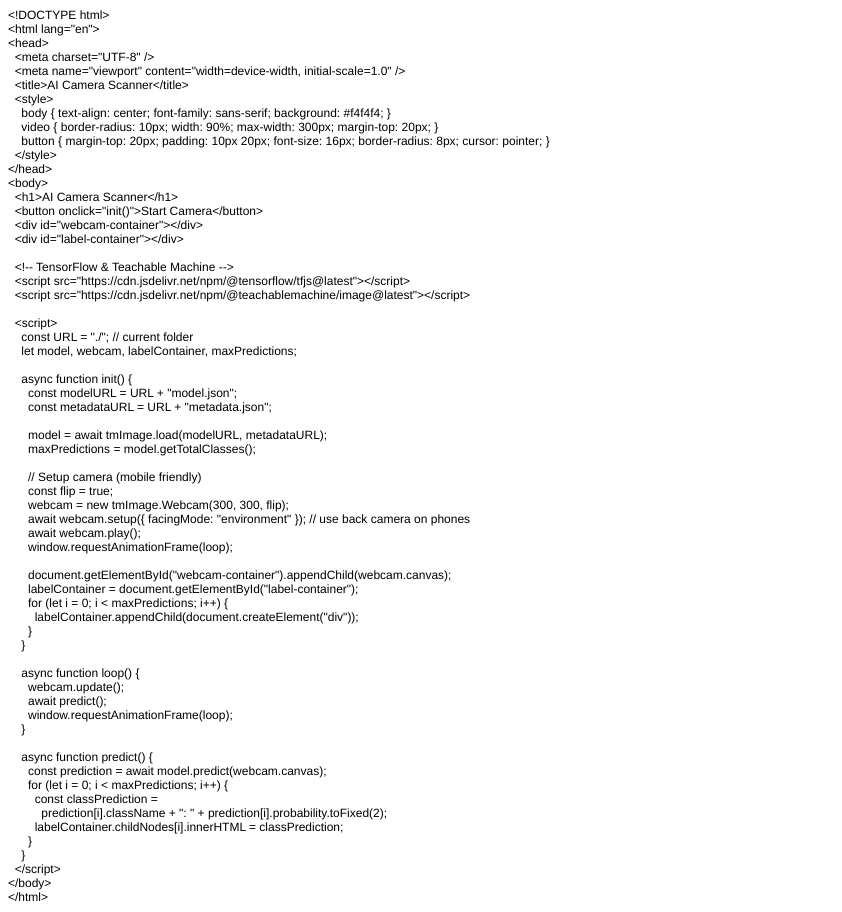
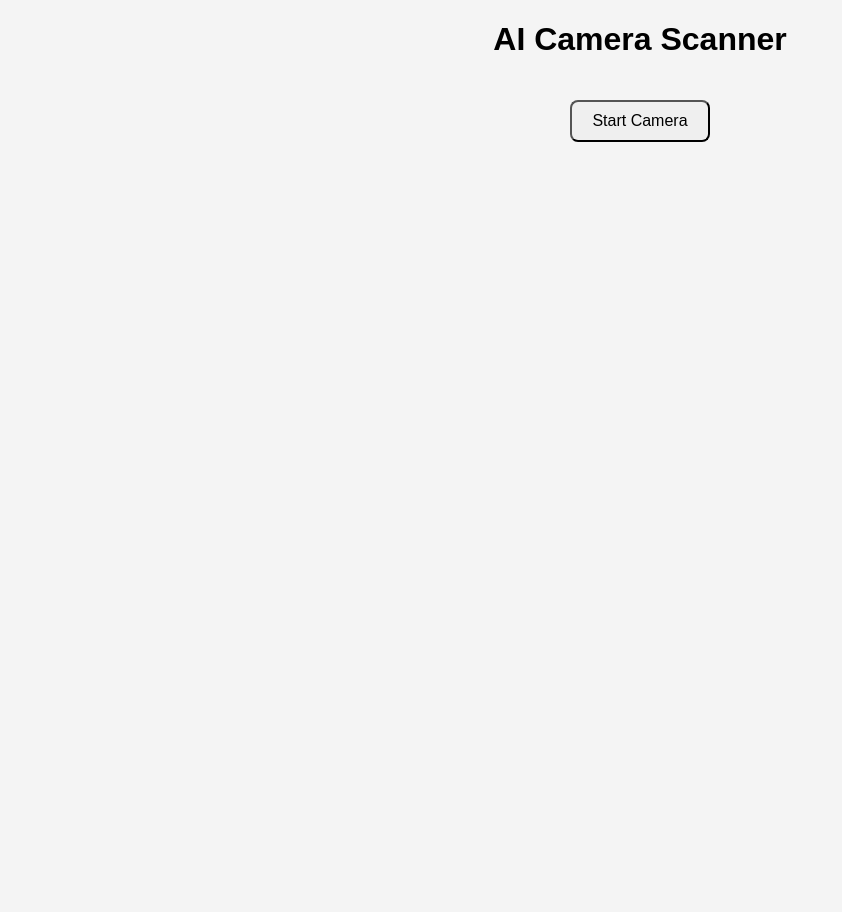
Before and after one commit to valeriemgsln/ai-camera, a plain HTML site: page index.html in a window 1280 px wide. Shown: the whole page, without its empty margins (0-842 px from the left). After the commit the page ends 800 px from the top, so only its background shows below. Drawn offline with Linux system fonts and the light colour scheme.

Commit message:
Update index.html

```diff
--- a/index.html
+++ b/index.html
@@ -1,80 +1,63 @@
-<!DOCTYPE html PUBLIC "-//W3C//DTD HTML 4.01//EN" "http://www.w3.org/TR/html4/strict.dtd">
-<html>
+<!DOCTYPE html>
+<html lang="en">
 <head>
-  <meta http-equiv="Content-Type" content="text/html; charset=utf-8">
-  <meta http-equiv="Content-Style-Type" content="text/css">
-  <title></title>
-  <meta name="Generator" content="Cocoa HTML Writer">
-  <meta name="CocoaVersion" content="2575.4">
-  <style type="text/css">
-    p.p1 {margin: 0.0px 0.0px 0.0px 0.0px; font: 12.0px Helvetica}
-    p.p2 {margin: 0.0px 0.0px 0.0px 0.0px; font: 12.0px Helvetica; min-height: 14.0px}
+  <meta charset="UTF-8" />
+  <meta name="viewport" content="width=device-width, initial-scale=1.0" />
+  <title>AI Camera Scanner</title>
+  <style>
+    body { text-align: center; font-family: sans-serif; background: #f4f4f4; }
+    video { border-radius: 10px; width: 90%; max-width: 300px; margin-top: 20px; }
+    button { margin-top: 20px; padding: 10px 20px; font-size: 16px; border-radius: 8px; cursor: pointer; }
   </style>
 </head>
 <body>
-<p class="p1">&lt;!DOCTYPE html&gt;</p>
-<p class="p1">&lt;html lang="en"&gt;</p>
-<p class="p1">&lt;head&gt;</p>
-<p class="p1"><span class="Apple-converted-space">  </span>&lt;meta charset="UTF-8" /&gt;</p>
-<p class="p1"><span class="Apple-converted-space">  </span>&lt;meta name="viewport" content="width=device-width, initial-scale=1.0" /&gt;</p>
-<p class="p1"><span class="Apple-converted-space">  </span>&lt;title&gt;AI Camera Scanner&lt;/title&gt;</p>
-<p class="p1"><span class="Apple-converted-space">  </span>&lt;style&gt;</p>
-<p class="p1"><span class="Apple-converted-space">    </span>body { text-align: center; font-family: sans-serif; background: #f4f4f4; }</p>
-<p class="p1"><span class="Apple-converted-space">    </span>video { border-radius: 10px; width: 90%; max-width: 300px; margin-top: 20px; }</p>
-<p class="p1"><span class="Apple-converted-space">    </span>button { margin-top: 20px; padding: 10px 20px; font-size: 16px; border-radius: 8px; cursor: pointer; }</p>
-<p class="p1"><span class="Apple-converted-space">  </span>&lt;/style&gt;</p>
-<p class="p1">&lt;/head&gt;</p>
-<p class="p1">&lt;body&gt;</p>
-<p class="p1"><span class="Apple-converted-space">  </span>&lt;h1&gt;AI Camera Scanner&lt;/h1&gt;</p>
-<p class="p1"><span class="Apple-converted-space">  </span>&lt;button onclick="init()"&gt;Start Camera&lt;/button&gt;</p>
-<p class="p1"><span class="Apple-converted-space">  </span>&lt;div id="webcam-container"&gt;&lt;/div&gt;</p>
-<p class="p1"><span class="Apple-converted-space">  </span>&lt;div id="label-container"&gt;&lt;/div&gt;</p>
-<p class="p2"><br></p>
-<p class="p1"><span class="Apple-converted-space">  </span>&lt;!-- TensorFlow &amp; Teachable Machine --&gt;</p>
-<p class="p1"><span class="Apple-converted-space">  </span>&lt;script src="https://cdn.jsdelivr.net/npm/@tensorflow/tfjs@latest"&gt;&lt;/script&gt;</p>
-<p class="p1"><span class="Apple-converted-space">  </span>&lt;script src="https://cdn.jsdelivr.net/npm/@teachablemachine/image@latest"&gt;&lt;/script&gt;</p>
-<p class="p2"><br></p>
-<p class="p1"><span class="Apple-converted-space">  </span>&lt;script&gt;</p>
-<p class="p1"><span class="Apple-converted-space">    </span>const URL = "./"; // current folder</p>
-<p class="p1"><span class="Apple-converted-space">    </span>let model, webcam, labelContainer, maxPredictions;</p>
-<p class="p2"><br></p>
-<p class="p1"><span class="Apple-converted-space">    </span>async function init() {</p>
-<p class="p1"><span class="Apple-converted-space">      </span>const modelURL = URL + "model.json";</p>
-<p class="p1"><span class="Apple-converted-space">      </span>const metadataURL = URL + "metadata.json";</p>
-<p class="p2"><br></p>
-<p class="p1"><span class="Apple-converted-space">      </span>model = await tmImage.load(modelURL, metadataURL);</p>
-<p class="p1"><span class="Apple-converted-space">      </span>maxPredictions = model.getTotalClasses();</p>
-<p class="p2"><br></p>
-<p class="p1"><span class="Apple-converted-space">      </span>// Setup camera (mobile friendly)</p>
-<p class="p1"><span class="Apple-converted-space">      </span>const flip = true;</p>
-<p class="p1"><span class="Apple-converted-space">      </span>webcam = new tmImage.Webcam(300, 300, flip);</p>
-<p class="p1"><span class="Apple-converted-space">      </span>await webcam.setup({ facingMode: "environment" }); // use back camera on phones</p>
-<p class="p1"><span class="Apple-converted-space">      </span>await webcam.play();</p>
-<p class="p1"><span class="Apple-converted-space">      </span>window.requestAnimationFrame(loop);</p>
-<p class="p2"><br></p>
-<p class="p1"><span class="Apple-converted-space">      </span>document.getElementById("webcam-container").appendChild(webcam.canvas);</p>
-<p class="p1"><span class="Apple-converted-space">      </span>labelContainer = document.getElementById("label-container");</p>
-<p class="p1"><span class="Apple-converted-space">      </span>for (let i = 0; i &lt; maxPredictions; i++) {</p>
-<p class="p1"><span class="Apple-converted-space">        </span>labelContainer.appendChild(document.createElement("div"));</p>
-<p class="p1"><span class="Apple-converted-space">      </span>}</p>
-<p class="p1"><span class="Apple-converted-space">    </span>}</p>
-<p class="p2"><br></p>
-<p class="p1"><span class="Apple-converted-space">    </span>async function loop() {</p>
-<p class="p1"><span class="Apple-converted-space">      </span>webcam.update();</p>
-<p class="p1"><span class="Apple-converted-space">      </span>await predict();</p>
-<p class="p1"><span class="Apple-converted-space">      </span>window.requestAnimationFrame(loop);</p>
-<p class="p1"><span class="Apple-converted-space">    </span>}</p>
-<p class="p2"><br></p>
-<p class="p1"><span class="Apple-converted-space">    </span>async function predict() {</p>
-<p class="p1"><span class="Apple-converted-space">      </span>const prediction = await model.predict(webcam.canvas);</p>
-<p class="p1"><span class="Apple-converted-space">      </span>for (let i = 0; i &lt; maxPredictions; i++) {</p>
-<p class="p1"><span class="Apple-converted-space">        </span>const classPrediction =</p>
-<p class="p1"><span class="Apple-converted-space">          </span>prediction[i].className + ": " + prediction[i].probability.toFixed(2);</p>
-<p class="p1"><span class="Apple-converted-space">        </span>labelContainer.childNodes[i].innerHTML = classPrediction;</p>
-<p class="p1"><span class="Apple-converted-space">      </span>}</p>
-<p class="p1"><span class="Apple-converted-space">    </span>}</p>
-<p class="p1"><span class="Apple-converted-space">  </span>&lt;/script&gt;</p>
-<p class="p1">&lt;/body&gt;</p>
-<p class="p1">&lt;/html&gt;</p>
+  <h1>AI Camera Scanner</h1>
+  <button onclick="init()">Start Camera</button>
+  <div id="webcam-container"></div>
+  <div id="label-container"></div>
+
+  <!-- TensorFlow & Teachable Machine -->
+  <script src="https://cdn.jsdelivr.net/npm/@tensorflow/tfjs@latest"></script>
+  <script src="https://cdn.jsdelivr.net/npm/@teachablemachine/image@latest"></script>
+
+  <script>
+    const URL = "./";
+    let model, webcam, labelContainer, maxPredictions;
+
+    async function init() {
+      const modelURL = URL + "model.json";
+      const metadataURL = URL + "metadata.json";
+
+      model = await tmImage.load(modelURL, metadataURL);
+      maxPredictions = model.getTotalClasses();
+
+      const flip = true;
+      webcam = new tmImage.Webcam(300, 300, flip);
+      await webcam.setup({ facingMode: "environment" });
+      await webcam.play();
+      window.requestAnimationFrame(loop);
+
+      document.getElementById("webcam-container").appendChild(webcam.canvas);
+      labelContainer = document.getElementById("label-container");
+      for (let i = 0; i < maxPredictions; i++) {
+        labelContainer.appendChild(document.createElement("div"));
+      }
+    }
+
+    async function loop() {
+      webcam.update();
+      await predict();
+      window.requestAnimationFrame(loop);
+    }
+
+    async function predict() {
+      const prediction = await model.predict(webcam.canvas);
+      for (let i = 0; i < maxPredictions; i++) {
+        const classPrediction =
+          prediction[i].className + ": " + prediction[i].probability.toFixed(2);
+        labelContainer.childNodes[i].innerHTML = classPrediction;
+      }
+    }
+  </script>
 </body>
 </html>
```
